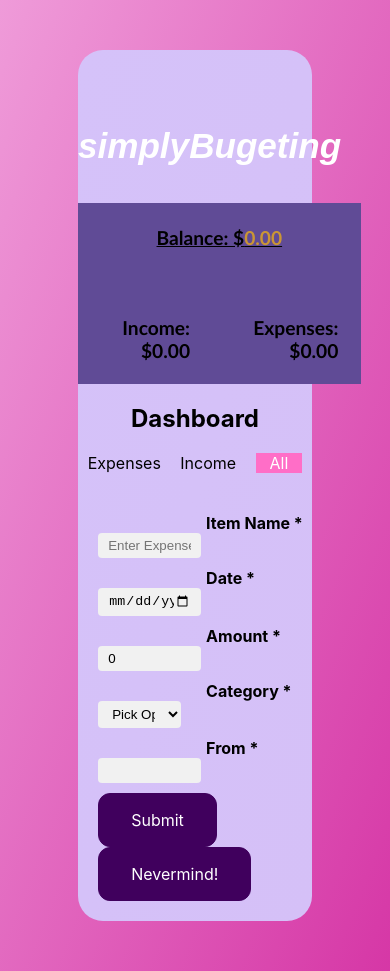
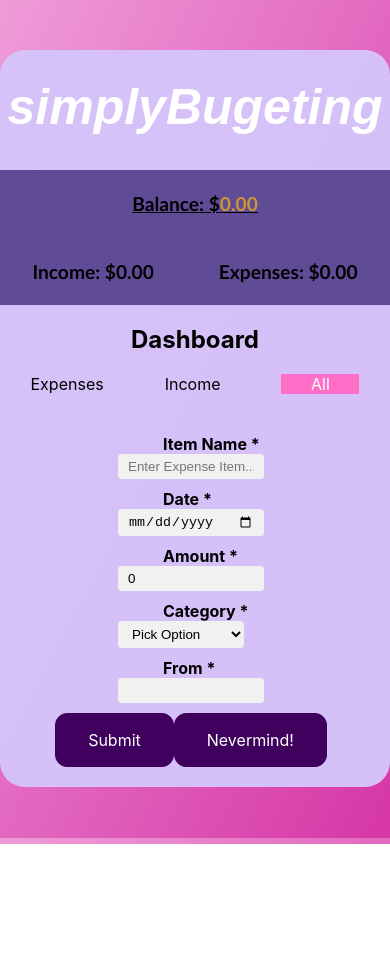
Before and after one commit to ametzamaldonado/new-budget-app, a React (Create React App) app: page /transactions/new in a window 390 px wide. After the commit the page ends 844 px from the top, so only its background shows below. Built offline with nearby package versions, Linux system fonts and the light colour scheme; no server answers; a web font is replaced by a local one.

Commit message:
responsive edits

```diff
--- a/src/App.css
+++ b/src/App.css
@@ -42,32 +42,8 @@ a {
 
 
 @media only screen and ( max-width: 480px) {
-  .app-title-container {
-    display: inline-block;
+  .App {
+    width:100%;
+    height: fit-content;
   }
- /* simplyBudgeting Title */
-  .app-title a{
-    margin-right: 1ch;
-    font-size:9vw;
-  }
- main {
-  display: inline-block;
-  width: fit-content;
-
- }
-
- .dashboard-display-container {
-   display:grid;
-   grid-template-columns: 1fr;
-  /* overflow: scroll; */
-  width: 50%;
-  /* margin-top: 2ch;
-  margin-left: 2%;
-  margin-right: auto; */
 }
-
-#show {
-  justify-content: center;
-}
-
-}
--- a/src/Components/TranEdit.css
+++ b/src/Components/TranEdit.css
@@ -28,3 +28,17 @@ textarea {
 .Edit {
   margin: 2ch;
 }
+
+@media only screen and (max-width: 480px) {
+  .entry-form {
+    margin-left: 10%;
+  }
+
+  input[type="text"],
+  input[type="date"],
+  input[type="number"],
+  select,
+  textarea {
+    margin-left: 20%;
+  }
+}
--- a/src/Pages/BottomDisplay.css
+++ b/src/Pages/BottomDisplay.css
@@ -61,3 +61,11 @@
 #hide-button {
   display: none;
 }
+
+@media only screen and ( max-width: 480px) {
+  .dashboard-display-container {
+    display:inline-block;
+    margin-left: 10%;
+
+}
+}
--- a/src/Pages/TopDisplay.css
+++ b/src/Pages/TopDisplay.css
@@ -51,3 +51,18 @@
 .color-total-neutral {
     color: rgb(203, 150, 52)
 }
+
+@media only screen and ( max-width: 480px) {
+    .app-header {
+        display: block;
+        background-color: rgb(96, 75, 150);
+       font-family:'Gill Sans', 'Gill Sans MT', Calibri, 'Trebuchet MS', sans-serif;
+        font-size:larger;
+        font-weight: bold;
+      }
+      .total, .account-info {
+        text-align: center;
+      }
+
+
+}
```
